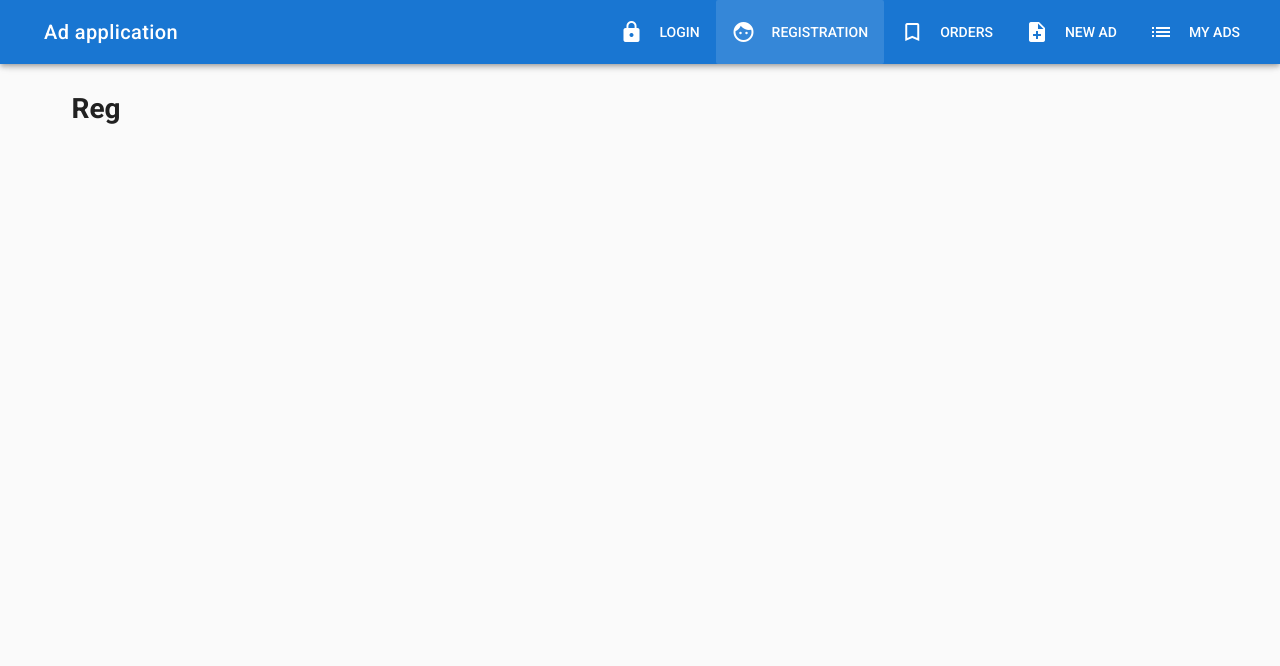
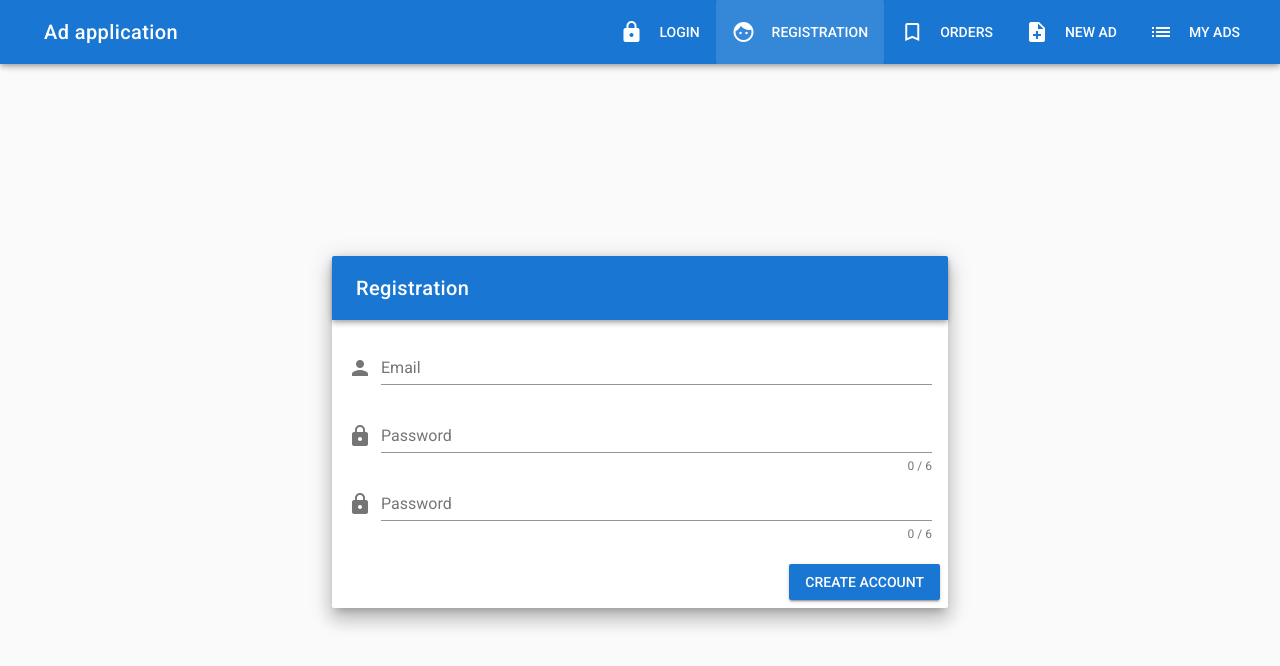
Before and after one commit to kserzhio/SPA, a Vue app: page /registration in a window 1280 px wide. Shown: the top 666 px of the page. Built offline with nearby package versions, Linux system fonts and the light colour scheme.

Commit message:
add cart and slider

```diff
--- a/src/App.vue
+++ b/src/App.vue
@@ -26,7 +26,9 @@
         @click="drawer = !drawer"
         class="hidden-md-and-up"
       ></v-toolbar-side-icon>
-      <v-toolbar-title>Ad application</v-toolbar-title>
+      <v-toolbar-title>
+        <router-link to="/" tag="span" class="logo">Ad application</router-link>
+      </v-toolbar-title>
       <v-spacer></v-spacer>
       <v-toolbar-items class="hidden-sm-and-down">
         <v-btn
@@ -64,3 +66,8 @@
   }
 }
 </script>
+<style scoped>
+  .logo{
+    cursor: pointer;
+  }
+</style>
--- a/src/components/Auth/Login.vue
+++ b/src/components/Auth/Login.vue
@@ -72,7 +72,6 @@
               email: this.email,
               password: this.password
             }
-            console.log(user);
           }
         }
     }
--- a/src/components/Auth/Registration.vue
+++ b/src/components/Auth/Registration.vue
@@ -1,8 +1,59 @@
 <template>
-  <v-container>
-    <v-layout row>
-      <v-flex xs12>
-        <h1>Reg</h1>
+  <v-container fluid fill-height>
+    <v-layout align-center justify-center>
+      <v-flex xs12 sm8 md6>
+        <v-card class="elevation-12">
+          <v-toolbar dark color="primary">
+            <v-toolbar-title>Registration</v-toolbar-title>
+          </v-toolbar>
+          <v-card-text>
+            <v-form v-model="valid" ref="form" lazy-validation>
+              <v-text-field
+                      prepend-icon="person"
+                      name="email"
+                      label="Email"
+                      type="email"
+                      :rules="emeilRules"
+                      v-model="email"
+              >
+
+              </v-text-field>
+              <v-text-field
+                      prepend-icon="lock"
+                      name="password"
+                      label="Password"
+                      id="password"
+                      type="password"
+                      :counter="6"
+                      v-model="password"
+                      :rules="passwordRules"
+
+              >
+              </v-text-field>
+              <v-text-field
+                      prepend-icon="lock"
+                      name="confirm-password"
+                      label="Password"
+                      id="confirm-password"
+                      type="password"
+                      :counter="6"
+                      v-model="confirmPassword"
+                      :rules="confirmPasswordRules"
+
+              >
+              </v-text-field>
+            </v-form>
+          </v-card-text>
+          <v-card-actions>
+            <v-spacer></v-spacer>
+            <v-btn
+                    @click="onSubmit"
+                    :disabled="!valid"
+                    color="primary">
+          Create account
+            </v-btn>
+          </v-card-actions>
+        </v-card>
       </v-flex>
     </v-layout>
   </v-container>
@@ -11,7 +62,34 @@
 <script>
   export default {
     data () {
-      return {}
+      return {
+        email: '',
+        password: '',
+        valid: false,
+        confirmPassword: '',
+        emeilRules: [
+          v => !!v || 'E-mail is required',
+          v => /.+@.+/.test(v) || 'E-mail must be valid'
+        ],
+        passwordRules: [
+          v => !!v || 'Password is required',
+          v => (v && v.length >= 6) || 'Password must be or more'
+        ],
+        confirmPasswordRules: [
+          v => !!v || 'Password is required',
+          v => v === this.password || 'Password should match'
+        ]
+      }
+    },
+    methods: {
+      onSubmit () {
+        if (this.$refs.form.validate()) {
+          const user = {
+            email: this.email,
+            password: this.password
+          }
+        }
+      }
     }
   }
 </script>
--- a/src/components/Home.vue
+++ b/src/components/Home.vue
@@ -1,17 +1,97 @@
 <template>
-  <v-container>
+  <div>
+  <v-container fluid>
     <v-layout row>
       <v-flex xs12>
-        <h1>Home</h1>
+        <v-carousel>
+        <v-carousel-item
+                v-for="ad in ads"
+                :key="ad.id"
+                :src="ad.imageSrc"
+        >
+          <div class="car-link">
+            <v-btn class="error" :to="'/ad/' + ad.id">{{ad.title}}</v-btn>
+          </div>
+        </v-carousel-item>
+        </v-carousel>
       </v-flex>
     </v-layout>
   </v-container>
+  <v-container grid-list-lg>
+    <v-layout row wrap>
+      <v-flex
+              xs12
+              sm6
+              md4
+
+      v-for="ad in ads"
+              :key="ad.id"
+      >
+        <v-card>
+          <v-card-media
+                  :src="ad.imageSrc"
+                  height="200px"
+          >
+
+          </v-card-media>
+          <v-card-title primary-title>
+            <div>
+              <h3 class="headline mb-0">{{ad.title}}</h3>
+              <div> {{ ad.description }} </div>
+            </div>
+          </v-card-title>
+
+          <v-card-actions>
+            <v-spacer></v-spacer>
+            <v-btn flat :to="'/ad/' + ad.id">Open</v-btn>
+            <v-btn raised class="primary">Buy</v-btn>
+          </v-card-actions>
+        </v-card>
+      </v-flex>
+    </v-layout>
+  </v-container>
+  </div>
 </template>
 
 <script>
 export default {
   data () {
-    return {}
+    return {
+      ads: [
+        {
+          title: 'First ad',
+          description: 'Description',
+          promo: false,
+          imageSrc: 'https://cdn.vuetifyjs.com/images/carousel/bird.jpg',
+          id: '123'
+        },
+        {
+          title: 'Second ad',
+          description: 'Description',
+          promo: false,
+          imageSrc: 'https://cdn.vuetifyjs.com/images/carousel/squirrel.jpg',
+          id: '12334'
+        },
+        {
+          title: 'Last ad',
+          description: 'Description',
+          promo: false,
+          imageSrc: 'https://cdn.vuetifyjs.com/images/carousel/planet.jpg',
+          id: '123345'
+        }
+      ]
+    }
   }
 }
 </script>
+<style scoped>
+  .car-link{
+    position: absolute;
+    bottom: 50px;
+    left: 50%;
+    background: rgba(0,0,0,.5);
+    transform: translate(-50%,0);
+    padding: 5px 16px;
+    border-radius: 5px 5px 0px 0px;
+  }
+</style>
```
